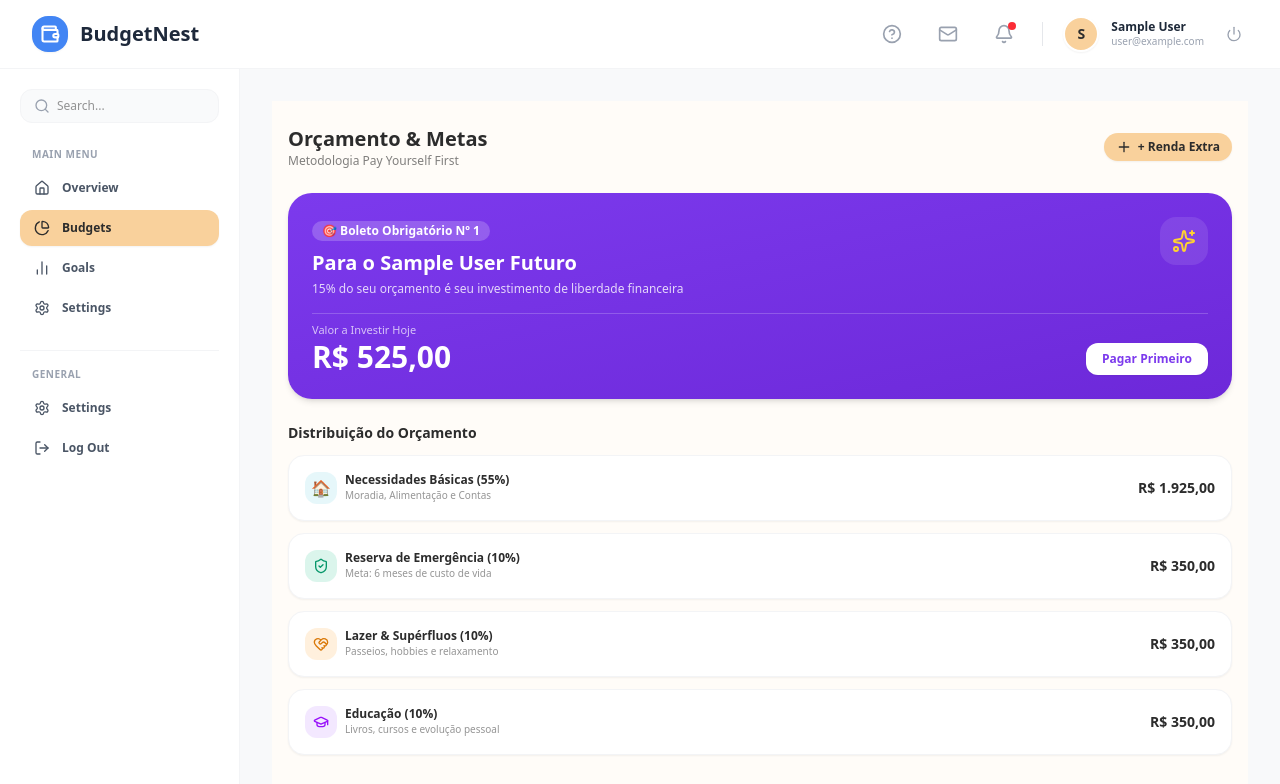
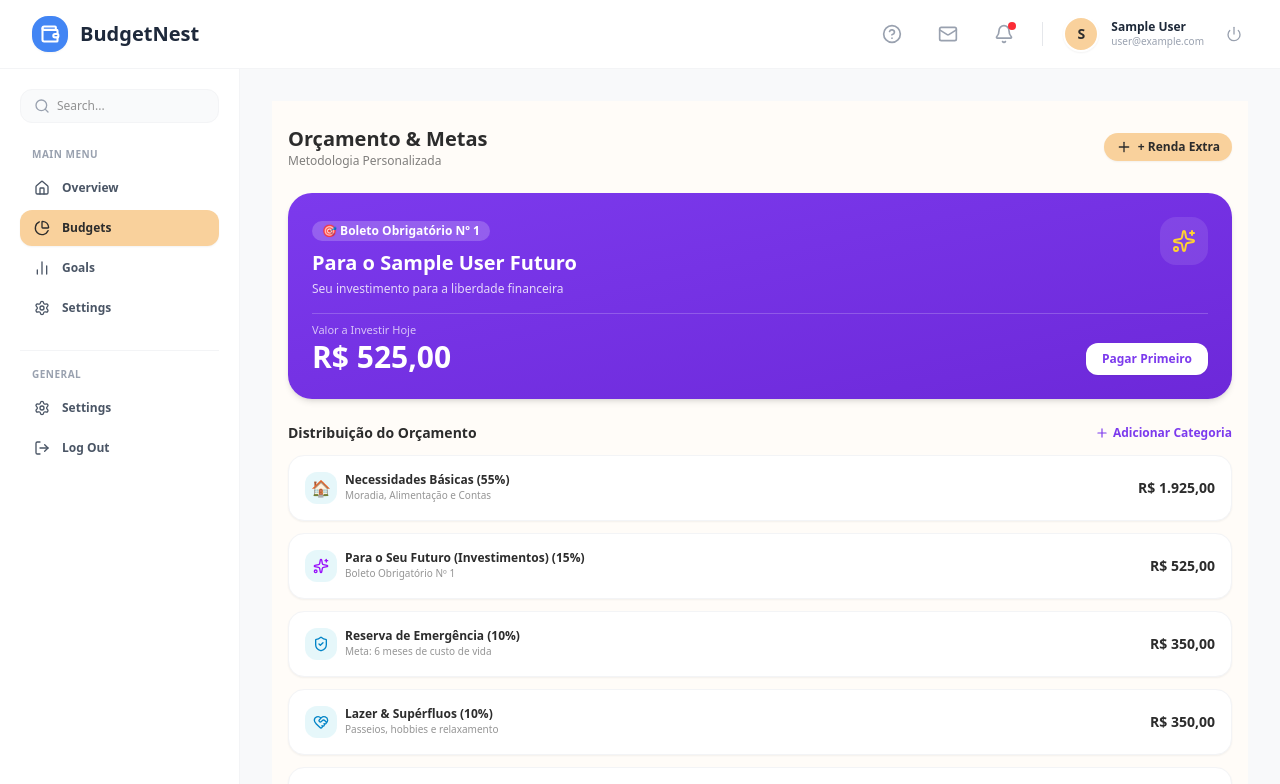
Before and after one commit to Kl3bs/personal-spendings-pwa, a Next.js app: page /budget in a window 1280 px wide. Shown: the top 784 px of the page. Built offline with nearby package versions, Linux system fonts and the light colour scheme; no server answers; the database is empty; sample sign-in values are in the browser's storage.

Commit message:
feat(budget): US-001 - adicionar suporte a categorias de orcamento personalizadas

```diff
--- a/app/budget/page.tsx
+++ b/app/budget/page.tsx
@@ -8,15 +8,25 @@ import {
   subscribeUserProfile,
   setUserProfile,
 } from "@/lib/firebase/firestore";
-import { formatCurrency, calculateBudgetAllocation } from "@/lib/budget-engine";
+import {
+  formatCurrency,
+  calculateCustomBudgetAllocation,
+  DEFAULT_BUDGET_CATEGORIES,
+  BudgetCategory,
+} from "@/lib/budget-engine";
 import { FloatingDock } from "@/components/ui/FloatingDock";
-import { Sparkles, ShieldCheck, HeartHandshake, GraduationCap, Plus, RotateCcw } from "lucide-react";
+import { Sparkles, ShieldCheck, HeartHandshake, GraduationCap, Plus, RotateCcw, FolderPlus } from "lucide-react";
 
 export default function BudgetPage() {
   const [user, setUser] = useState<User | null>(null);
   const [profile, setProfile] = useState<UserProfile | null>(null);
   const [isAddingExtra, setIsAddingExtra] = useState(false);
   const [extraValue, setExtraValue] = useState("");
+
+  // Custom categories state
+  const [isAddingCategory, setIsAddingCategory] = useState(false);
+  const [categoryName, setCategoryName] = useState("");
+  const [categoryPercentage, setCategoryPercentage] = useState("");
 
   useEffect(() => {
     const unsubAuth = onAuthStateChanged(auth, (u) => {
@@ -35,7 +45,19 @@ export default function BudgetPage() {
 
   const baseIncome = profile?.baseIncome || 3500;
   const extraIncome = profile?.extraIncome || 0;
-  const allocation = calculateBudgetAllocation(baseIncome, extraIncome);
+  const totalIncome = baseIncome + extraIncome;
+  const categories = profile?.customCategories && profile.customCategories.length > 0
+    ? profile.customCategories
+    : DEFAULT_BUDGET_CATEGORIES;
+
+  const categoryAllocations = calculateCustomBudgetAllocation(totalIncome, categories);
+
+  // Investment amount (either from category or 15% default)
+  const investmentCategory = categoryAllocations.find(
+    (c) => c.category.id === "investments" || c.category.name.toLowerCase().includes("investimento")
+  );
+  const investmentAmount = investmentCategory ? investmentCategory.amount : totalIncome * 0.15;
+
   const userName =
     profile?.displayName ||
     user?.displayName ||
@@ -57,13 +79,39 @@ export default function BudgetPage() {
     }
   }
 
+  async function handleAddCategory() {
+    const pct = parseFloat(categoryPercentage);
+    if (categoryName.trim() && !isNaN(pct) && pct > 0 && user) {
+      const newCat: BudgetCategory = {
+        id: `custom_${Date.now()}`,
+        name: categoryName.trim(),
+        percentage: pct,
+        description: "Categoria personalizada",
+      };
+      const updatedCategories = [...categories, newCat];
+      await setUserProfile({ uid: user.uid, customCategories: updatedCategories });
+      setCategoryName("");
+      setCategoryPercentage("");
+      setIsAddingCategory(false);
+    }
+  }
+
+  const renderIcon = (cat: BudgetCategory) => {
+    if (cat.icon === "🏠") return "🏠";
+    if (cat.icon === "ShieldCheck") return <ShieldCheck className="w-4 h-4" />;
+    if (cat.icon === "HeartHandshake") return <HeartHandshake className="w-4 h-4" />;
+    if (cat.icon === "GraduationCap") return <GraduationCap className="w-4 h-4" />;
+    if (cat.icon === "Sparkles") return <Sparkles className="w-4 h-4 text-purple-600" />;
+    return <FolderPlus className="w-4 h-4 text-[#0284C7]" />;
+  };
+
   return (
     <div className="flex flex-col min-h-screen px-4 pt-6 pb-28 bg-[#FFFCF8]">
       {/* Header */}
       <div className="flex justify-between items-center mb-6">
         <div>
           <h1 className="text-xl font-bold font-heading text-[#2C2C2C]">Orçamento & Metas</h1>
-          <p className="text-xs text-[#2C2C2C]/60">Metodologia Pay Yourself First</p>
+          <p className="text-xs text-[#2C2C2C]/60">Metodologia Personalizada</p>
         </div>
         <div className="flex items-center gap-2">
           {extraIncome > 0 && (
@@ -86,7 +134,7 @@ export default function BudgetPage() {
         </div>
       </div>
 
-      {/* Primary Highlight Card: "Para o Lucas do Futuro" (Pay Yourself First) */}
+      {/* Primary Highlight Card: "Para o Futuro" (Pay Yourself First) */}
       <div className="bg-gradient-to-br from-[#7C3AED] to-[#6D28D9] text-white rounded-3xl p-6 shadow-md space-y-4 mb-6 relative overflow-hidden">
         <div className="flex justify-between items-start">
           <div className="space-y-1">
@@ -97,7 +145,7 @@ export default function BudgetPage() {
               Para {userName.toLowerCase() === "você" ? "o Seu" : `o ${userName}`} Futuro
             </h2>
             <p className="text-xs opacity-80">
-              15% do seu orçamento é seu investimento de liberdade financeira
+              Seu investimento para a liberdade financeira
             </p>
           </div>
           <div className="p-3 bg-white/10 rounded-2xl">
@@ -109,7 +157,7 @@ export default function BudgetPage() {
           <div>
             <div className="text-[11px] opacity-70">Valor a Investir Hoje</div>
             <div className="text-3xl font-extrabold font-heading">
-              {formatCurrency(allocation.investments)}
+              {formatCurrency(investmentAmount)}
             </div>
           </div>
           <button className="py-2 px-4 bg-white text-[#7C3AED] text-xs font-bold rounded-xl shadow-xs hover:bg-gray-50 active:scale-95 transition-all">
@@ -151,82 +199,85 @@ export default function BudgetPage() {
         </div>
       )}
 
+      {/* Add Custom Category Modal */}
+      {isAddingCategory && (
+        <div className="fixed inset-0 z-50 bg-black/40 backdrop-blur-xs flex items-center justify-center p-4">
+          <div className="bg-white rounded-3xl p-6 max-w-xs w-full space-y-4 shadow-xl">
+            <h3 className="text-sm font-bold text-[#2C2C2C]">Nova Categoria</h3>
+            <p className="text-xs text-[#2C2C2C]/60">
+              Digite o nome e a porcentagem do orçamento para esta categoria:
+            </p>
+            <input
+              type="text"
+              value={categoryName}
+              onChange={(e) => setCategoryName(e.target.value)}
+              placeholder="Ex: Assinaturas & Streaming"
+              className="w-full p-3 bg-gray-50 border border-gray-200 rounded-2xl text-sm text-[#2C2C2C]"
+            />
+            <input
+              type="number"
+              value={categoryPercentage}
+              onChange={(e) => setCategoryPercentage(e.target.value)}
+              placeholder="Ex: 5 (% do orçamento)"
+              className="w-full p-3 bg-gray-50 border border-gray-200 rounded-2xl text-sm text-[#2C2C2C]"
+            />
+            <div className="flex gap-2 pt-2">
+              <button
+                onClick={() => setIsAddingCategory(false)}
+                className="flex-1 py-2.5 text-xs font-semibold text-gray-500 bg-gray-100 rounded-xl"
+              >
+                Cancelar
+              </button>
+              <button
+                onClick={handleAddCategory}
+                className="flex-1 py-2.5 text-xs font-semibold text-[#2C2C2C] bg-[#F9D19C] rounded-xl"
+              >
+                Salvar
+              </button>
+            </div>
+          </div>
+        </div>
+      )}
+
       {/* Budget Allocation Cards Grid */}
       <div className="space-y-3">
+        <div className="flex justify-between items-center">
           <h2 className="text-sm font-bold text-[#2C2C2C]">Distribuição do Orçamento</h2>
+          <button
+            onClick={() => setIsAddingCategory(true)}
+            className="flex items-center gap-1 text-xs font-semibold text-[#7C3AED] hover:underline"
+          >
+            <Plus className="w-3.5 h-3.5" />
+            <span>Adicionar Categoria</span>
+          </button>
+        </div>
 
         <div className="grid grid-cols-1 gap-3">
-          {/* Necessidades Básicas */}
-          <div className="bg-white p-4 rounded-2xl border border-gray-100 shadow-xs space-y-2">
+          {categoryAllocations.map(({ category, amount }) => (
+            <div
+              key={category.id}
+              className="bg-white p-4 rounded-2xl border border-gray-100 shadow-xs space-y-2"
+            >
               <div className="flex justify-between items-center">
                 <div className="flex items-center gap-2">
                   <div className="w-8 h-8 rounded-xl bg-[#59C7DF]/15 text-[#0284C7] flex items-center justify-center">
-                  🏠
+                    {renderIcon(category)}
                   </div>
                   <div>
-                  <div className="text-xs font-bold text-[#2C2C2C]">Necessidades Básicas (55%)</div>
-                  <div className="text-[10px] text-[#2C2C2C]/50">Moradia, Alimentação e Contas</div>
+                    <div className="text-xs font-bold text-[#2C2C2C]">
+                      {category.name} ({category.percentage}%)
+                    </div>
+                    {category.description && (
+                      <div className="text-[10px] text-[#2C2C2C]/50">{category.description}</div>
+                    )}
                   </div>
                 </div>
                 <div className="text-sm font-bold text-[#2C2C2C]">
-                {formatCurrency(allocation.necessities)}
+                  {formatCurrency(amount)}
                 </div>
               </div>
             </div>
-
-          {/* Reserva de Emergência */}
-          <div className="bg-white p-4 rounded-2xl border border-gray-100 shadow-xs space-y-2">
-            <div className="flex justify-between items-center">
-              <div className="flex items-center gap-2">
-                <div className="w-8 h-8 rounded-xl bg-[#10B981]/15 text-[#059669] flex items-center justify-center">
-                  <ShieldCheck className="w-4 h-4" />
-                </div>
-                <div>
-                  <div className="text-xs font-bold text-[#2C2C2C]">Reserva de Emergência (10%)</div>
-                  <div className="text-[10px] text-[#2C2C2C]/50">Meta: 6 meses de custo de vida</div>
-                </div>
-              </div>
-              <div className="text-sm font-bold text-[#2C2C2C]">
-                {formatCurrency(allocation.emergencyFund)}
-              </div>
-            </div>
-          </div>
-
-          {/* Lazer */}
-          <div className="bg-white p-4 rounded-2xl border border-gray-100 shadow-xs space-y-2">
-            <div className="flex justify-between items-center">
-              <div className="flex items-center gap-2">
-                <div className="w-8 h-8 rounded-xl bg-[#FDB557]/20 text-[#D97706] flex items-center justify-center">
-                  <HeartHandshake className="w-4 h-4" />
-                </div>
-                <div>
-                  <div className="text-xs font-bold text-[#2C2C2C]">Lazer & Supérfluos (10%)</div>
-                  <div className="text-[10px] text-[#2C2C2C]/50">Passeios, hobbies e relaxamento</div>
-                </div>
-              </div>
-              <div className="text-sm font-bold text-[#2C2C2C]">
-                {formatCurrency(allocation.leisure)}
-              </div>
-            </div>
-          </div>
-
-          {/* Educação */}
-          <div className="bg-white p-4 rounded-2xl border border-gray-100 shadow-xs space-y-2">
-            <div className="flex justify-between items-center">
-              <div className="flex items-center gap-2">
-                <div className="w-8 h-8 rounded-xl bg-purple-100 text-purple-600 flex items-center justify-center">
-                  <GraduationCap className="w-4 h-4" />
-                </div>
-                <div>
-                  <div className="text-xs font-bold text-[#2C2C2C]">Educação (10%)</div>
-                  <div className="text-[10px] text-[#2C2C2C]/50">Livros, cursos e evolução pessoal</div>
-                </div>
-              </div>
-              <div className="text-sm font-bold text-[#2C2C2C]">
-                {formatCurrency(allocation.education)}
-              </div>
-            </div>
-          </div>
+          ))}
         </div>
       </div>
 
--- a/lib/budget-engine.ts
+++ b/lib/budget-engine.ts
@@ -5,6 +5,38 @@ export interface BudgetAllocation {
   emergencyFund: number; // 10%
   leisure: number; // 10%
   education: number; // 10%
+}
+
+export interface BudgetCategory {
+  id: string;
+  name: string;
+  percentage: number;
+  description?: string;
+  icon?: string;
+}
+
+export const DEFAULT_BUDGET_CATEGORIES: BudgetCategory[] = [
+  { id: "necessities", name: "Necessidades Básicas", percentage: 55, description: "Moradia, Alimentação e Contas", icon: "🏠" },
+  { id: "investments", name: "Para o Seu Futuro (Investimentos)", percentage: 15, description: "Boleto Obrigatório Nº 1", icon: "Sparkles" },
+  { id: "emergencyFund", name: "Reserva de Emergência", percentage: 10, description: "Meta: 6 meses de custo de vida", icon: "ShieldCheck" },
+  { id: "leisure", name: "Lazer & Supérfluos", percentage: 10, description: "Passeios, hobbies e relaxamento", icon: "HeartHandshake" },
+  { id: "education", name: "Educação", percentage: 10, description: "Livros, cursos e evolução pessoal", icon: "GraduationCap" },
+];
+
+export interface CategoryAllocation {
+  category: BudgetCategory;
+  amount: number;
+}
+
+export function calculateCustomBudgetAllocation(
+  totalIncome: number,
+  categories: BudgetCategory[] = DEFAULT_BUDGET_CATEGORIES
+): CategoryAllocation[] {
+  const safeTotal = Math.max(0, totalIncome);
+  return categories.map((cat) => ({
+    category: cat,
+    amount: Math.round(safeTotal * (cat.percentage / 100) * 100) / 100,
+  }));
 }
 
 export function calculateBudgetAllocation(baseIncome: number, extraIncome: number = 0): BudgetAllocation {
--- a/lib/firebase/firestore.ts
+++ b/lib/firebase/firestore.ts
@@ -14,6 +14,8 @@ import {
 } from "firebase/firestore";
 import { db } from "./config";
 
+import { BudgetCategory } from "@/lib/budget-engine";
+
 export interface Expense {
   id?: string;
   userId: string;
@@ -26,10 +28,11 @@ export interface Expense {
 
 export interface UserProfile {
   uid: string;
-  email: string;
+  email?: string;
   displayName?: string;
   baseIncome: number;
   extraIncome?: number;
+  customCategories?: BudgetCategory[];
   savingsGoalPercent?: number; // e.g. 15 for 15% Pay Yourself First
   completedGoals?: string[]; // IDs of completed checklist goals in Dashboard
   startOfWeek?: string; // e.g. "Sunday" | "Monday"
```
Also changed, not shown: 1 other file (tests, documents, lock files or other folders). Lines whose indentation alone changed are shown as unchanged.
